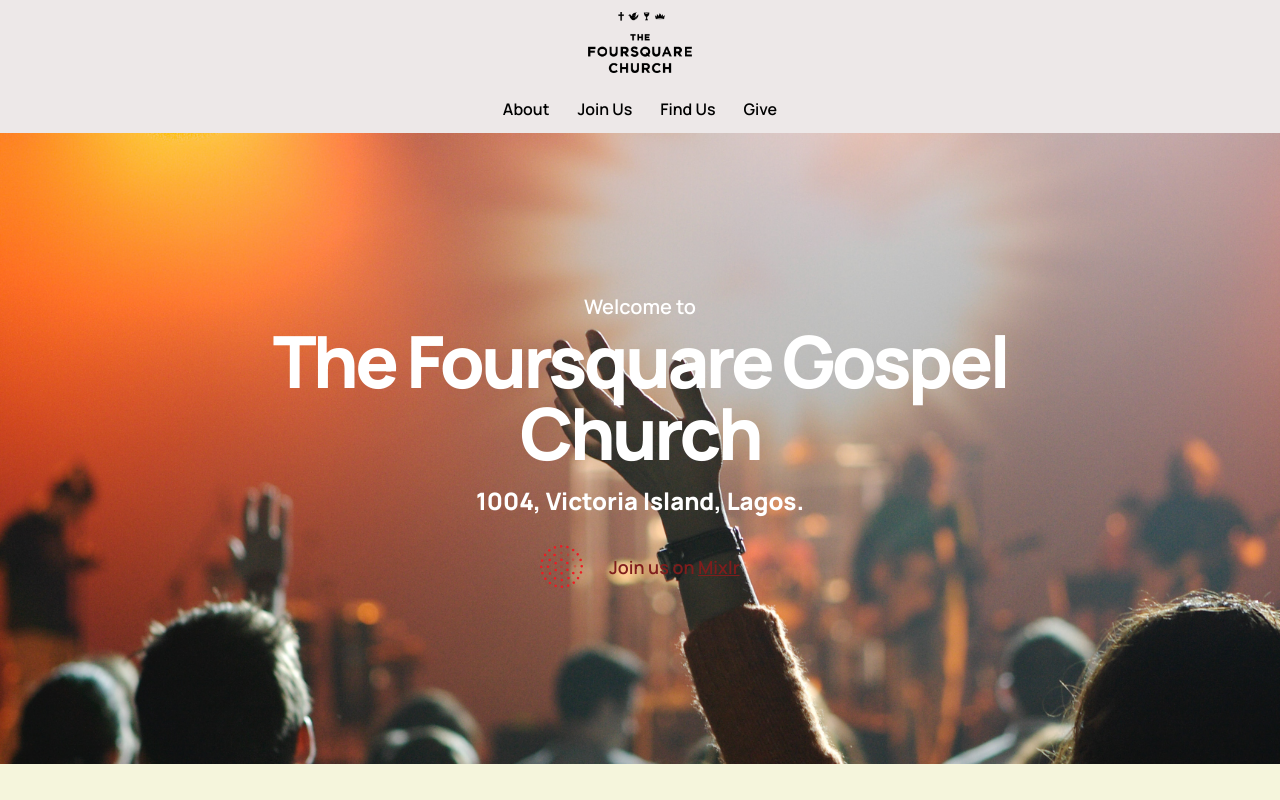
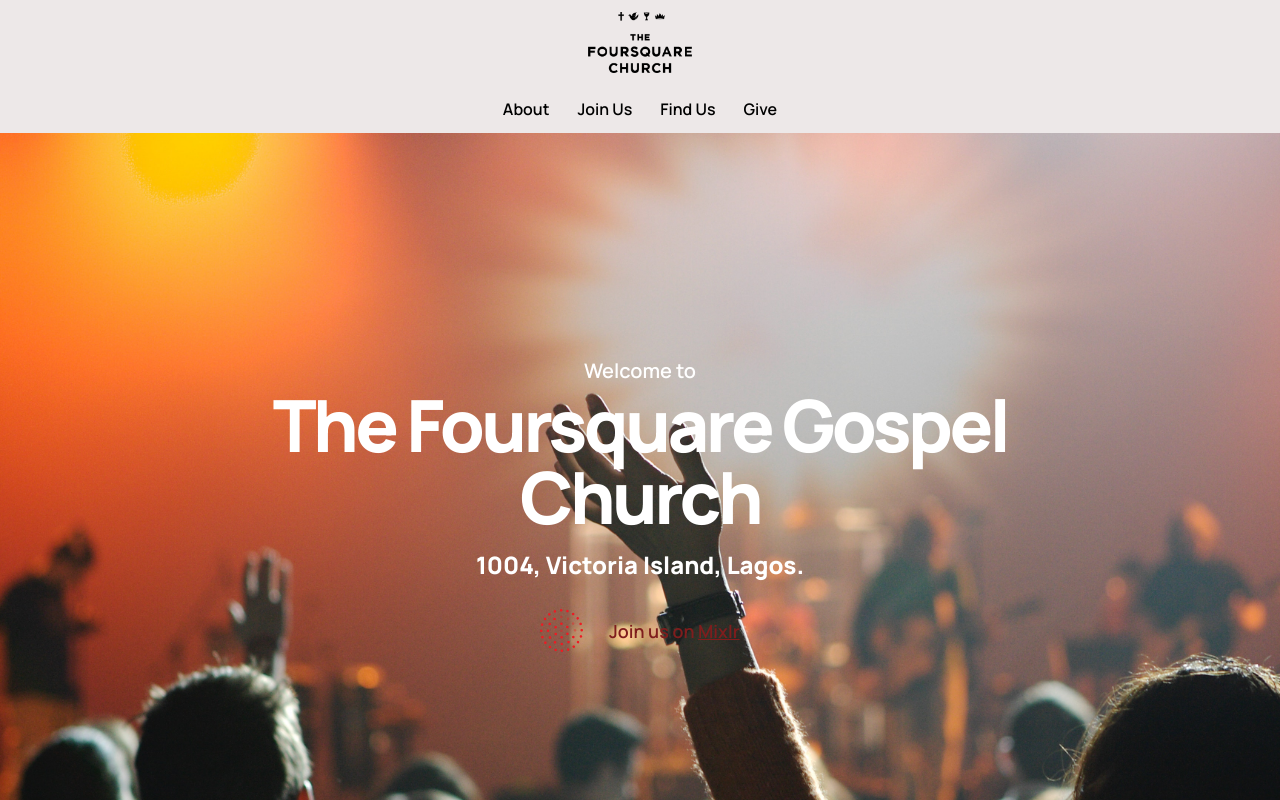
Before and after one commit to sijirama/churchwebsite, a React (Vite) app: page / in a window 1280 px wide. Shown: the top 800 px of the page. Built offline with nearby package versions, Linux system fonts and the light colour scheme.

Commit message:
hero change for xl

```diff
--- a/src/components/Hero.tsx
+++ b/src/components/Hero.tsx
@@ -4,7 +4,7 @@
     return (
         <section
             style={{ backgroundImage: `url(${Church})` }}
-            className="w-full text-white py-32 md:py-36 lg:py-40 flex flex-col items-center justify-center bg-cover bg-center bg-fixed bg-no-repeat"
+            className="w-full text-white py-32 md:py-36 lg:py-40 xl:py-56 flex flex-col items-center justify-center bg-cover bg-center bg-fixed bg-no-repeat"
         >
             <p className="font-normal md:font-semibold font-manrope text-lg md:text-xl text-center">
                 Welcome to{' '}
```
